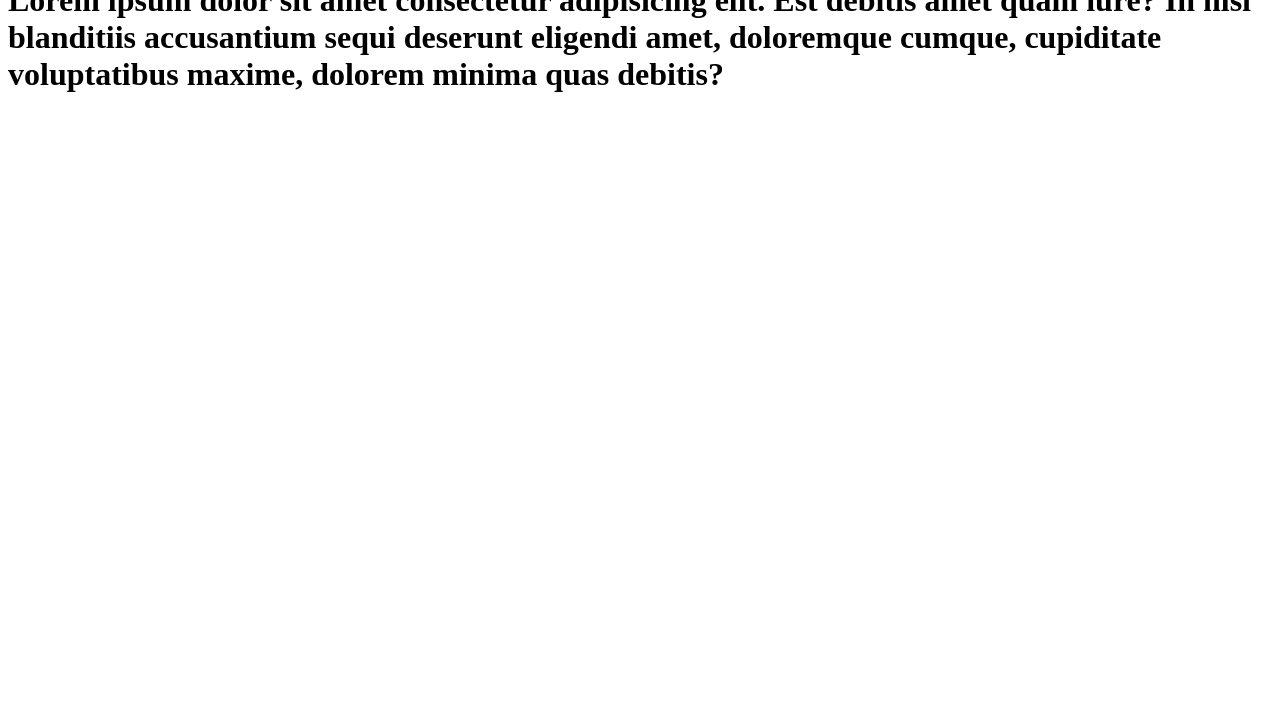
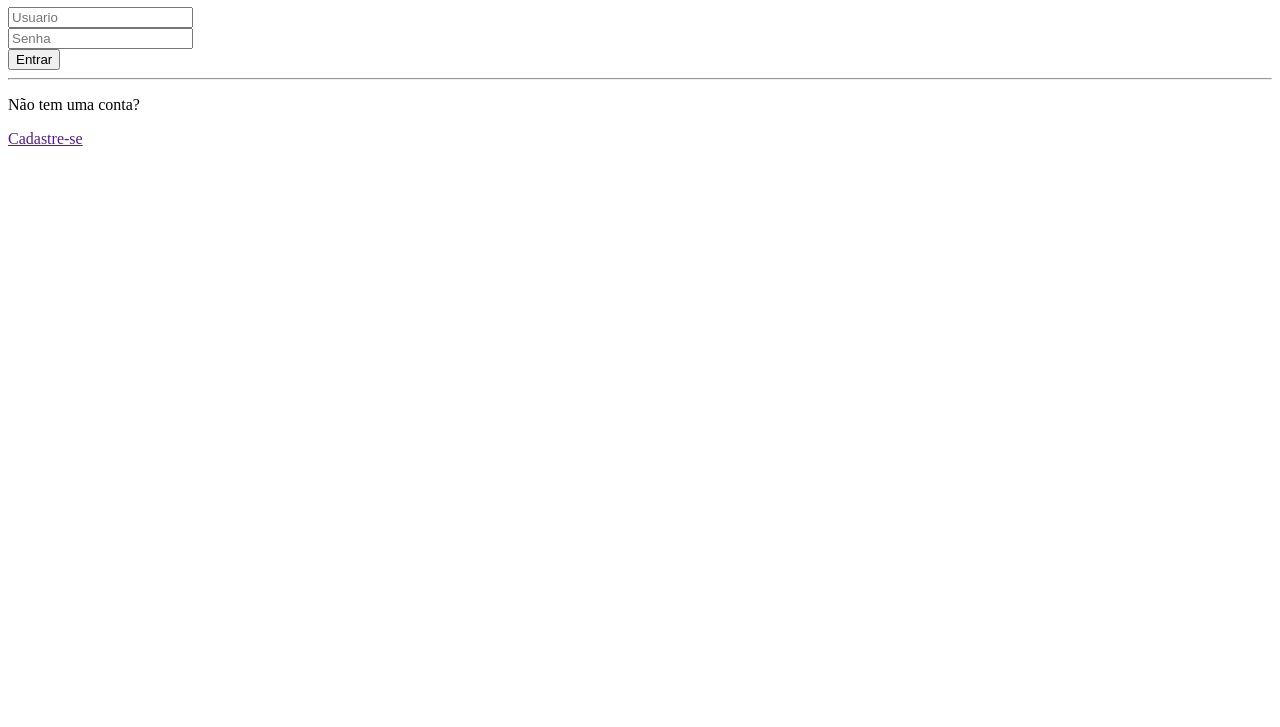
Before and after one commit to BrunaLisboadev/Front-End-Tela-Login, a plain HTML site: page index.html in a window 1280 px wide. Shown: the part 73-800 px from the top of the page. Drawn offline with Linux system fonts and the light colour scheme.

Commit message:
html tela de login

```diff
--- a/index.html
+++ b/index.html
@@ -1,13 +1,36 @@
 <!DOCTYPE html>
-<html lang="pt-BR">
+<html lang="pt-br">
+
 <head>
     <meta charset="UTF-8">
     <meta name="viewport" content="width=device-width, initial-scale=1.0">
-    <title>Document</title>
+    <title>Tela login</title>
 </head>
+
 <body>
-    <p>ola mundo</p>
-    <h1>Lorem ipsum dolor sit amet consectetur adipisicing elit. Est debitis amet quam iure? In nisi blanditiis accusantium sequi deserunt eligendi amet,
-         doloremque cumque, cupiditate voluptatibus maxime, dolorem minima quas debitis?</h1>
+    <div class="container">
+        <div class="card">
+            <!-- h1 é o texto grande -->
+            <h1> Entrar </h1>
+            <div class="label-float">
+                <input type="text" id="usuario" placeholder="Usuario">
+                <label for="usuario"></label>
+            </div>
+
+            <div class="label-float">
+                <input type="password" id="usuario" placeholder="Senha">
+                <label for="senha"></label>
+            </div>
+            <div>
+                <button>Entrar</button>
+            </div>
+            <div>
+                <hr>
+            </div>
+            <p> Não tem uma conta? </p>
+            <a href="">Cadastre-se</a>
+        </div>
+    </div>
 </body>
+
 </html>
```
Also changed, not shown: stylos.css (added).
